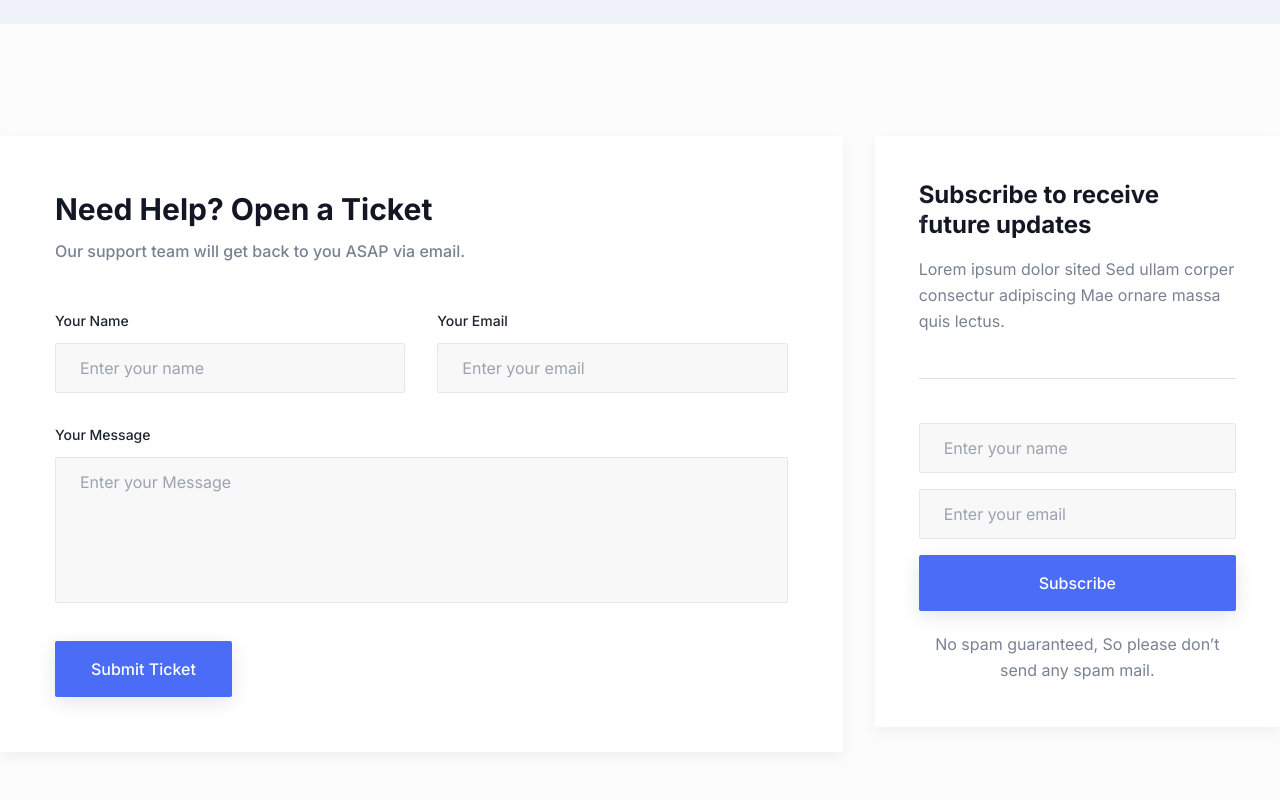
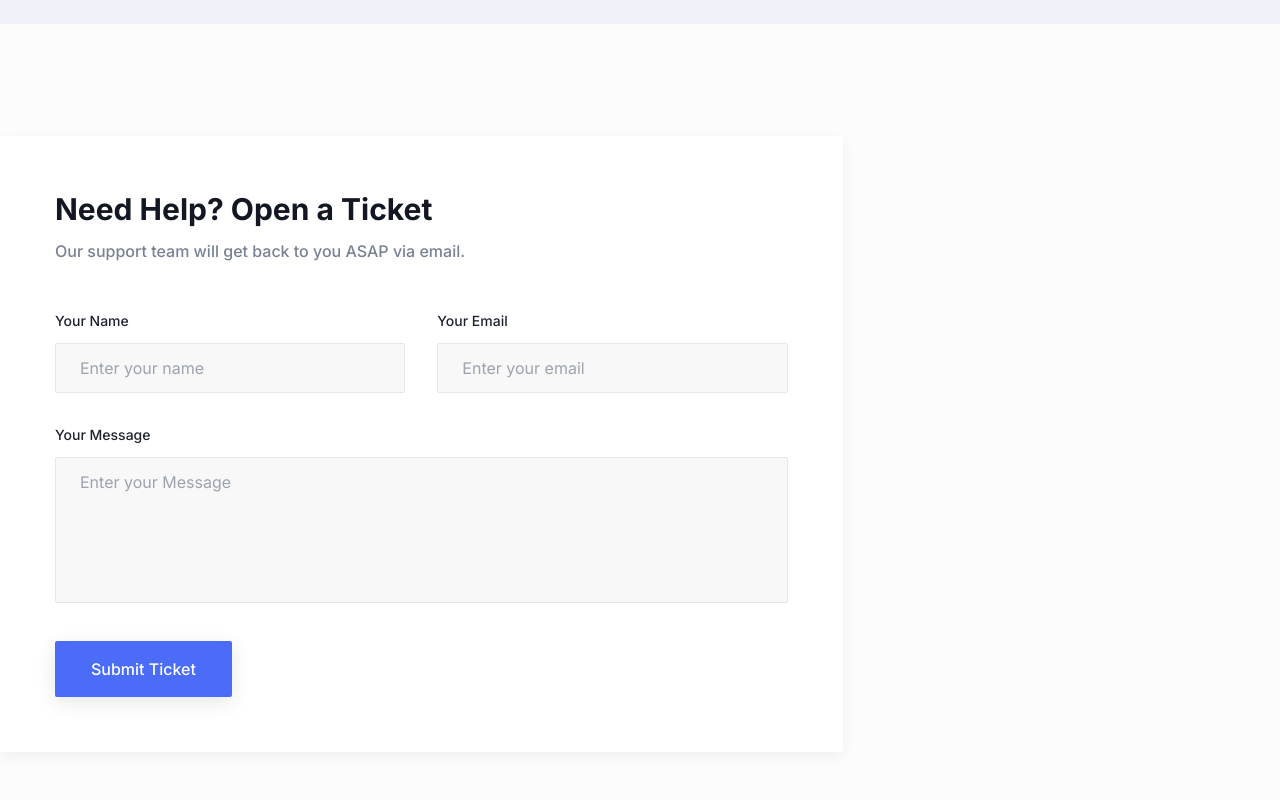
Before and after one commit to nevermore6264/hacof, a Next.js app: page / in a window 1280 px wide. Shown: the part 6320-7120 px from the top of the page. Built offline with nearby package versions, Linux system fonts and the light colour scheme.

Commit message:
Refactor Contact component: comment out NewsLatterBox to address hydration mismatch; update error handling and JWT utility files with additional comments.

```diff
--- a/src/components/Contact/index.tsx
+++ b/src/components/Contact/index.tsx
@@ -1,6 +1,6 @@
 // src/components/Contact/index.tsx
 import NewsLatterBox from "./NewsLatterBox";
-
+// TODO: {lv3} recheck and fix the hydration mismatch of component NewsLatterBox
 const Contact = () => {
   return (
     <section id="contact" className="overflow-hidden py-16 md:py-20 lg:py-28">
@@ -75,9 +75,9 @@ const Contact = () => {
               </form>
             </div>
           </div>
-          <div className="w-full px-4 lg:w-5/12 xl:w-4/12">
+          {/* <div className="w-full px-4 lg:w-5/12 xl:w-4/12">
             <NewsLatterBox />
-          </div>
+          </div> */}
         </div>
       </div>
     </section>
--- a/src/utils/errorHandler.ts
+++ b/src/utils/errorHandler.ts
@@ -1,3 +1,4 @@
+// src/utils/errorHandler.ts
 export function handleGlobalError(
   error: any,
   method: string,
--- a/src/utils/jwtHelper.ts
+++ b/src/utils/jwtHelper.ts
@@ -1,3 +1,5 @@
+// src/utils/jwtHelper.ts
+
 //Instead of checking for a 401 response, decode the JWT and refresh before it expires.
 //Use a library like jwt-decode to extract the expiry time
 // import jwtDecode from "jwt-decode";
```
